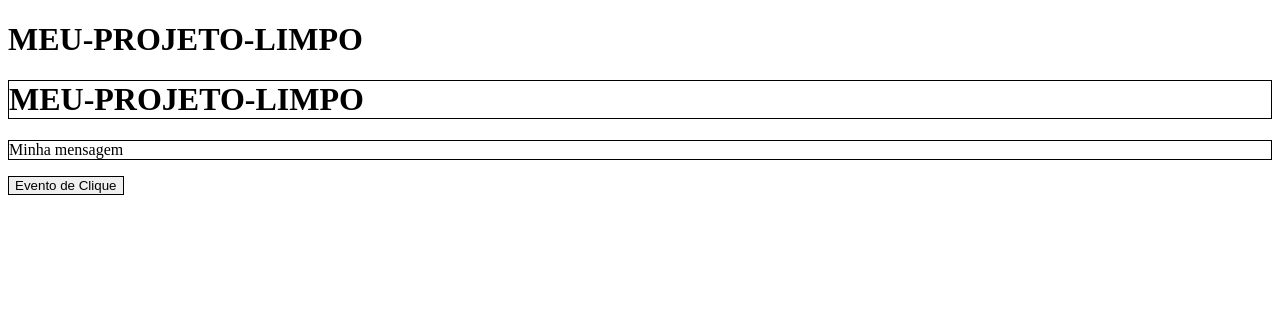
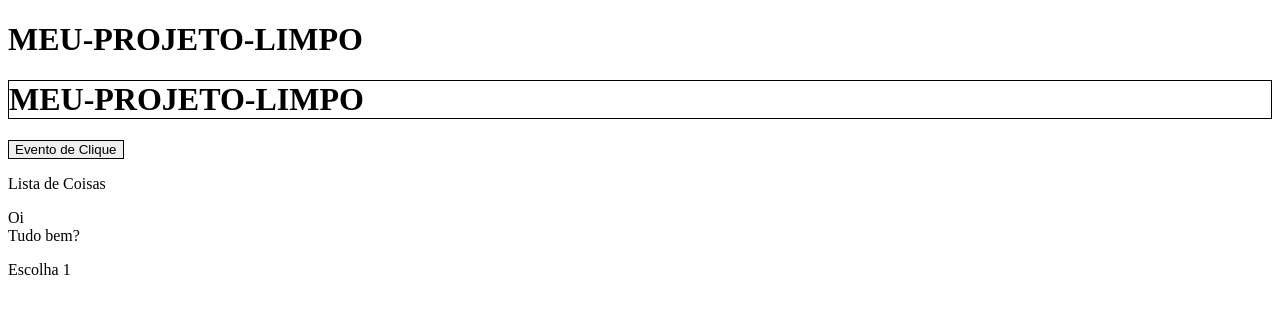
Before and after one commit to Shoiti21/Treinamento-Angular-TS, an Angular app: page / in a window 1280 px wide. Shown: the top 314 px of the page. Built offline with nearby package versions, Linux system fonts and the light colour scheme.

Commit message:
feat(app): structural directives

```diff
--- a/src/app/app.component.html
+++ b/src/app/app.component.html
@@ -1,6 +1,15 @@
 <h1>{{ title | uppercase }}</h1>
 
 <app-meu-header titulo="{{ title | uppercase }}"
-                mensagem="Minha mensagem"
                 (funcao)="funcaoDeLog()">
 </app-meu-header>
+
+<p>Lista de Coisas</p>
+<div *ngFor="let item of lista">
+  {{ item.nome }}
+</div>
+
+<div [ngSwitch]="escolha">
+  <p *ngSwitchCase="0">Escolha 0</p>
+  <p *ngSwitchCase="1">Escolha 1</p>
+</div>
--- a/src/app/app.component.ts
+++ b/src/app/app.component.ts
@@ -8,6 +8,17 @@ import { Component } from '@angular/core';
 export class AppComponent {
   title = 'meu-projeto-limpo';
 
+  lista = [
+    {
+      nome: 'Oi'
+    },
+    {
+      nome: 'Tudo bem?'
+    }
+  ];
+
+  escolha = 1;
+
   funcaoDeLog() {
     console.log(this.title);
   }
--- a/src/app/meu-header/meu-header.component.html
+++ b/src/app/meu-header/meu-header.component.html
@@ -1,5 +1,5 @@
 <h1>{{ titulo }}</h1>
 
-<p>{{ mensagem }}</p>
+<p *ngIf="mensagem">{{ mensagem }}</p>
 
 <button (click)="meuClique()">Evento de Clique</button>
```
